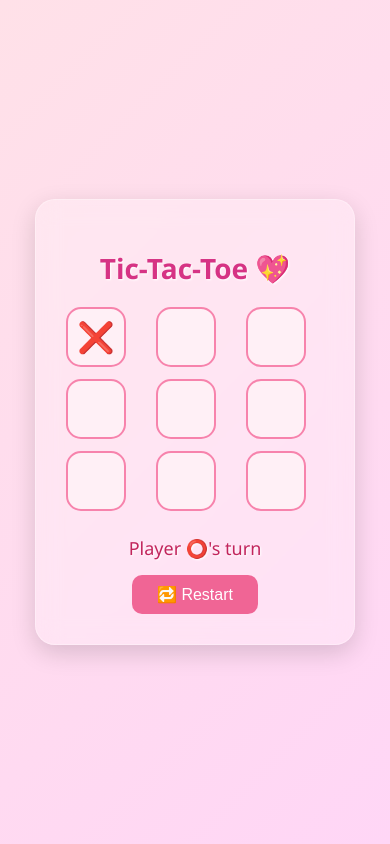
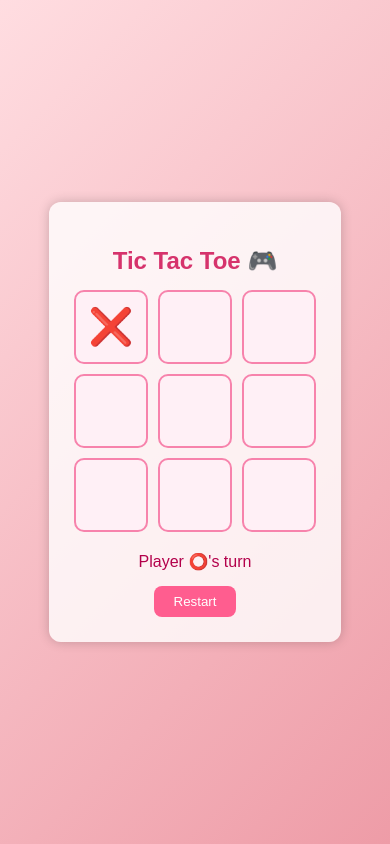
Before and after one commit to Heer239-p/SCT_WD_3, a plain HTML site: page index3.html in a window 390 px wide. Both pictures are taken after a click on the element 96 px from the left and 336 px from the top of the page. Drawn offline with Linux system fonts and the light colour scheme.

Commit message:
Update index3.html

```diff
--- a/index3.html
+++ b/index3.html
@@ -1,169 +1,154 @@
 <!DOCTYPE html>
 <html lang="en">
 <head>
-  <meta charset="UTF-8" />
-  <meta name="viewport" content="width=device-width, initial-scale=1.0"/>
-  <title>Tic-Tac-Toe 💖</title>
+  <meta charset="UTF-8">
+  <meta name="viewport" content="width=device-width, initial-scale=1.0">
+  <title>Tic Tac Toe - Simple Fun</title>
   <style>
-    * {
-      box-sizing: border-box;
-    }
-
     body {
-      height: 100vh;
       margin: 0;
-      background: linear-gradient(135deg, #ffe1e8, #ffd6f6);
-      font-family: 'Segoe UI', sans-serif;
+      font-family: sans-serif;
+      background: linear-gradient(135deg, #ffdde1, #ee9ca7);
       display: flex;
       align-items: center;
       justify-content: center;
+      height: 100vh;
     }
 
-    .game-container {
-      background: rgba(255, 255, 255, 0.25);
-      border-radius: 20px;
-      box-shadow: 0 8px 24px rgba(0,0,0,0.15);
-      backdrop-filter: blur(12px);
-      -webkit-backdrop-filter: blur(12px);
-      padding: 30px;
+    .wrapper {
+      background: rgba(255, 255, 255, 0.8);
+      border-radius: 12px;
+      padding: 25px;
       text-align: center;
-      width: 320px;
-      border: 1px solid rgba(255,255,255,0.3);
+      box-shadow: 0 0 12px rgba(0,0,0,0.2);
     }
 
-    h1 {
-      font-size: 28px;
-      color: #d63384;
-      margin-bottom: 20px;
-      text-shadow: 1px 1px 2px #fff;
+    h2 {
+      margin-bottom: 15px;
+      color: #d6336c;
     }
 
-    .board {
+    .grid {
       display: grid;
       grid-template-columns: repeat(3, 1fr);
-      gap: 12px;
-      margin-bottom: 25px;
+      gap: 10px;
+      margin-bottom: 20px;
     }
 
-    .cell {
-      width: 80px;
-      height: 80px;
-      font-size: 40px;
-      background: #fff0f6;
+    .box {
+      width: 70px;
+      height: 70px;
+      background-color: #fff0f6;
       border: 2px solid #f783ac;
-      border-radius: 15px;
+      border-radius: 10px;
+      font-size: 36px;
       display: flex;
       align-items: center;
       justify-content: center;
       cursor: pointer;
-      transition: transform 0.2s, background-color 0.2s;
+      transition: 0.2s;
     }
 
-    .cell:hover {
-      background-color: #ffe0eb;
+    .box:hover {
+      background-color: #ffe3ec;
       transform: scale(1.05);
     }
 
-    .status {
-      font-size: 18px;
-      color: #c2255c;
+    .info {
+      font-size: 16px;
+      color: #b3004b;
       margin-bottom: 15px;
-      text-shadow: 1px 1px 2px #fff;
     }
 
     button {
-      padding: 10px 25px;
-      font-size: 16px;
-      background-color: #f06595;
+      padding: 8px 20px;
+      background-color: #ff5d8f;
       color: white;
       border: none;
-      border-radius: 10px;
+      border-radius: 8px;
       cursor: pointer;
-      transition: background-color 0.3s;
     }
 
     button:hover {
-      background-color: #d6336c;
-    }
-
-    @media (max-width: 400px) {
-      .cell {
-        width: 60px;
-        height: 60px;
-        font-size: 30px;
-      }
+      background-color: #e0245e;
     }
   </style>
 </head>
 <body>
 
-  <div class="game-container">
-    <h1>Tic-Tac-Toe 💖</h1>
-    <div class="board" id="board"></div>
-    <div class="status" id="status">Player ❌'s turn</div>
-    <button onclick="resetGame()">🔁 Restart</button>
+  <div class="wrapper">
+    <h2>Tic Tac Toe 🎮</h2>
+    <div class="grid" id="gameBoard"></div>
+    <div class="info" id="msgBox">Player ❌ goes first</div>
+    <button onclick="startAgain()">Restart</button>
   </div>
 
   <script>
-    const board = document.getElementById("board");
-    const status = document.getElementById("status");
-    let currentPlayer = "❌";
-    let gameOver = false;
-    let cells = [];
+    const gameBoard = document.getElementById("gameBoard");
+    const msgBox = document.getElementById("msgBox");
 
-    const winPatterns = [
+    let squares = [];
+    let current = "❌";
+    let gameFinished = false;
+
+    // Winning combinations
+    const combos = [
       [0,1,2], [3,4,5], [6,7,8],
       [0,3,6], [1,4,7], [2,5,8],
       [0,4,8], [2,4,6]
     ];
 
-    function createBoard() {
-      board.innerHTML = "";
-      cells = [];
+    // Initialize board
+    function setupBoard() {
+      gameBoard.innerHTML = "";
+      squares = [];
       for (let i = 0; i < 9; i++) {
-        const cell = document.createElement("div");
-        cell.classList.add("cell");
-        cell.addEventListener("click", () => handleClick(i));
-        board.appendChild(cell);
-        cells.push(cell);
+        const square = document.createElement("div");
+        square.className = "box";
+        square.addEventListener("click", () => playMove(i));
+        gameBoard.appendChild(square);
+        squares.push(square);
       }
     }
 
-    function handleClick(i) {
-      if (gameOver || cells[i].textContent !== "") return;
-      cells[i].textContent = currentPlayer;
+    // Handle player move
+    function playMove(index) {
+      if (gameFinished || squares[index].textContent) return;
 
-      if (checkWinner()) {
-        status.innerHTML = `🎉 <strong>${currentPlayer}</strong> wins the game!`;
-        gameOver = true;
-      } else if (cells.every(cell => cell.textContent !== "")) {
-        status.innerHTML = "😮 It's a <strong>draw</strong>!";
-        gameOver = true;
+      squares[index].textContent = current;
+
+      if (checkWin()) {
+        msgBox.innerHTML = `🎉 Player ${current} wins!`;
+        gameFinished = true;
+      } else if (squares.every(sq => sq.textContent !== "")) {
+        msgBox.innerHTML = `🤝 It's a draw!`;
+        gameFinished = true;
       } else {
-        currentPlayer = currentPlayer === "❌" ? "⭕" : "❌";
-        status.textContent = `Player ${currentPlayer}'s turn`;
+        current = current === "❌" ? "⭕" : "❌";
+        msgBox.textContent = `Player ${current}'s turn`;
       }
     }
 
-    function checkWinner() {
-      return winPatterns.some(([a, b, c]) => {
-        return (
-          cells[a].textContent &&
-          cells[a].textContent === cells[b].textContent &&
-          cells[a].textContent === cells[c].textContent
-        );
+    // Check if someone won
+    function checkWin() {
+      return combos.some(pattern => {
+        const [a, b, c] = pattern;
+        return squares[a].textContent &&
+               squares[a].textContent === squares[b].textContent &&
+               squares[a].textContent === squares[c].textContent;
       });
     }
 
-    function resetGame() {
-      currentPlayer = "❌";
-      gameOver = false;
-      status.textContent = `Player ${currentPlayer}'s turn`;
-      createBoard();
+    // Restart the game
+    function startAgain() {
+      current = "❌";
+      gameFinished = false;
+      msgBox.textContent = "Player ❌ goes first";
+      setupBoard();
     }
 
-    createBoard();
+    // Start first time
+    setupBoard();
   </script>
-
 </body>
 </html>
```
